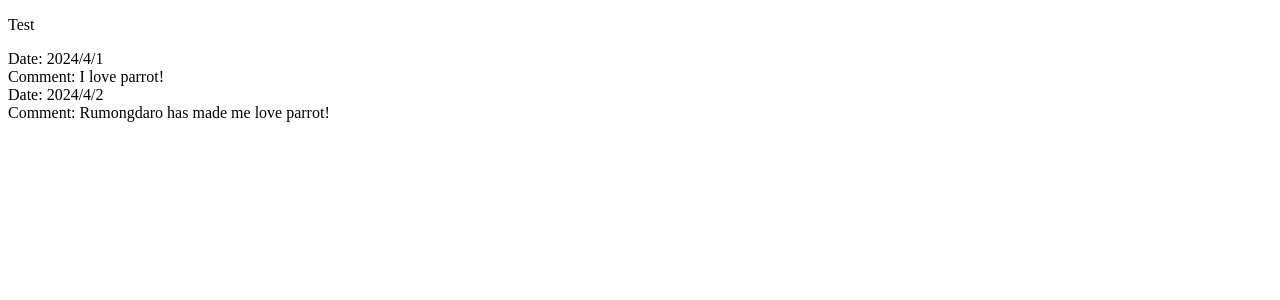
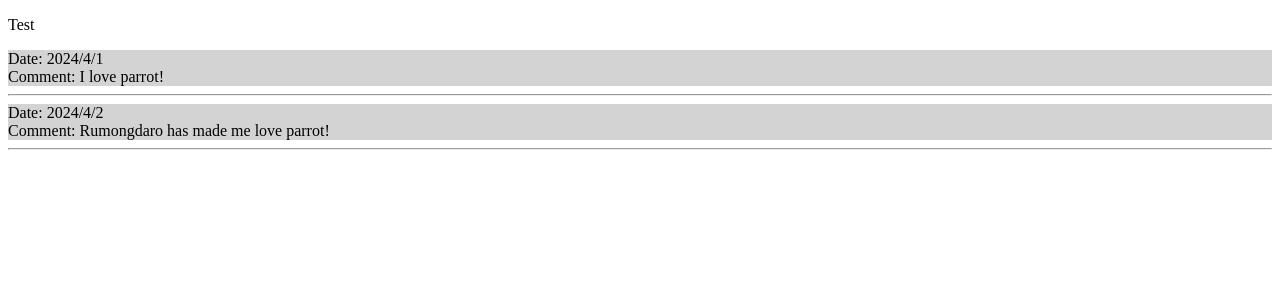
Before and after one commit to sarifor/sarifor.github.io, a React (Create React App) app: page / in a window 1280 px wide. Shown: the top 300 px of the page. Built offline with nearby package versions, Linux system fonts and the light colour scheme.

Commit message:
Assign basic color to Comment component with props

```diff
--- a/src/App.js
+++ b/src/App.js
@@ -83,6 +83,7 @@ class App extends Component {
       <>
         {items.map((item) => ( // ForEach vs. map ?
           <Comment
+            color="#d3d3d3"
             date={item.snippet.topLevelComment.snippet.publishedAt}
             comment={item.snippet.topLevelComment.snippet.textDisplay}
           />
--- a/src/Comment.js
+++ b/src/Comment.js
@@ -2,8 +2,13 @@ import React, { Component } from "react";
 
 class Comment extends Component {
     render() {
+        const style = {
+            background: this.props.color,
+        };
+
         return (
-            <div>
+            <>
+                <div style={style}>
                     <div>
                         Date: {this.props.date}
                     </div>
@@ -11,6 +16,8 @@ class Comment extends Component {
                         Comment: {this.props.comment}
                     </div>
                 </div>
+                <hr/>
+            </>
         );
     }
 }
```
Lines whose indentation alone changed are shown as unchanged.
